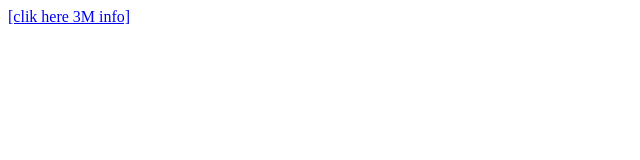
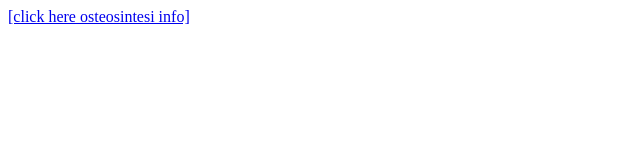
Before and after one commit to gianetzz/3mcomp, a plain HTML site: page index.html in a window 1280 px wide. Shown: the full height of the page, 0-640 px from the left. Drawn offline with Linux system fonts and the light colour scheme.

Commit message:
Update index.html

```diff
--- a/index.html
+++ b/index.html
@@ -1,3 +1,3 @@
 <html>
-  <a href=“3mcomp/blob/main/pp%203m%20company_compressed.pdf">[clik here 3M info]</a></p>
+   <p><a href="3mcomp/blob/main/pp%203m%20company_compressed.pdf">[click here osteosintesi info]</a></p>
 </html>
```
